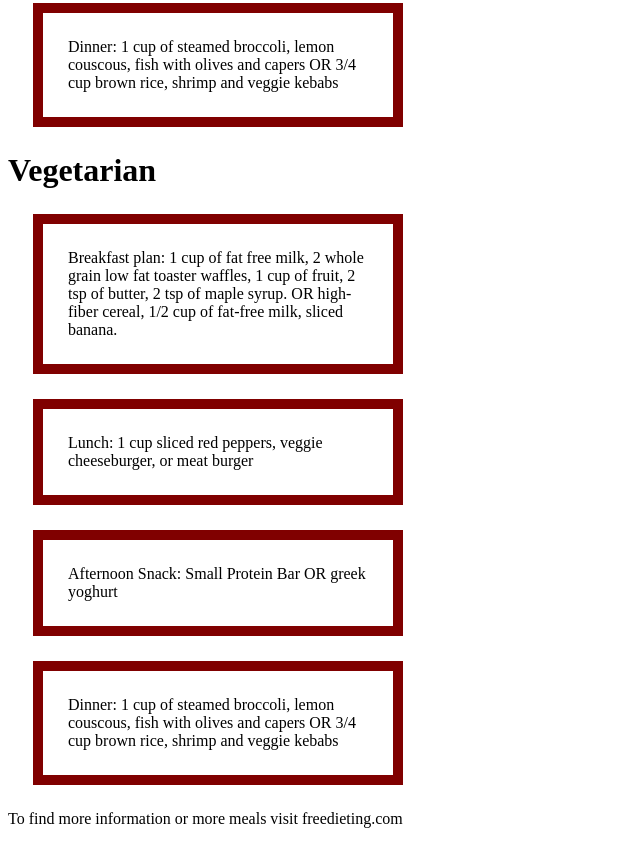
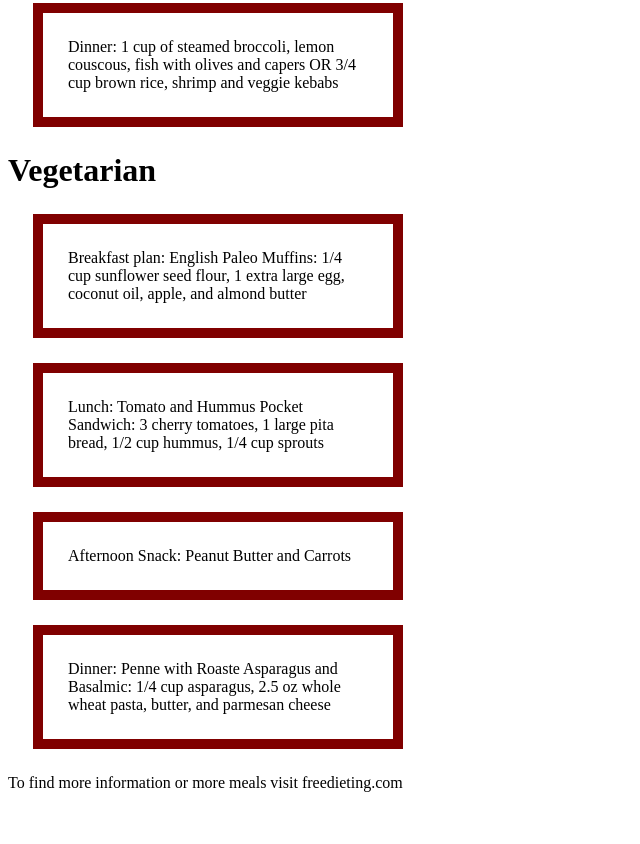
Before and after one commit to esheee/esheee.github.io, a plain HTML site: page index.html in a window 1280 px wide. Shown: the part 567-1411 px from the top of the page, without its empty margins (0-640 px from the left). After the commit the page ends 1375 px from the top, so only its background shows below. Drawn offline with Linux system fonts and the light colour scheme.

Commit message:
Update index.html

```diff
--- a/index.html
+++ b/index.html
@@ -27,14 +27,13 @@ OR high-fiber cereal, 1/2 cup of fat-free milk, sliced banana.</div>
 
 <h1>Vegetarian</h1>
 
-<div>Breakfast plan: 1 cup of fat free milk, 2 whole grain low fat toaster waffles, 1 cup of fruit, 2 tsp of butter, 2 tsp of maple syrup.
-OR high-fiber cereal, 1/2 cup of fat-free milk, sliced banana.</div>
+<div>Breakfast plan: English Paleo Muffins: 1/4 cup sunflower seed flour, 1 extra large egg, coconut oil, apple, and almond butter</div>
 
-<div> Lunch: 1 cup sliced red peppers, veggie cheeseburger, or meat burger</div>
+<div> Lunch: Tomato and Hummus Pocket Sandwich: 3 cherry tomatoes, 1 large pita bread, 1/2 cup hummus, 1/4 cup sprouts</div>
 
-<div> Afternoon Snack: Small Protein Bar OR greek yoghurt</div>
+<div> Afternoon Snack: Peanut Butter and Carrots</div>
 
-<div>Dinner: 1 cup of steamed broccoli, lemon couscous, fish with olives and capers OR 3/4 cup brown rice, shrimp and veggie kebabs</div>
+<div>Dinner: Penne with Roaste Asparagus and Basalmic: 1/4 cup asparagus, 2.5 oz whole wheat pasta, butter, and parmesan cheese</div>
   <p> To find more information or more meals visit freedieting.com</p>
 
 
```
